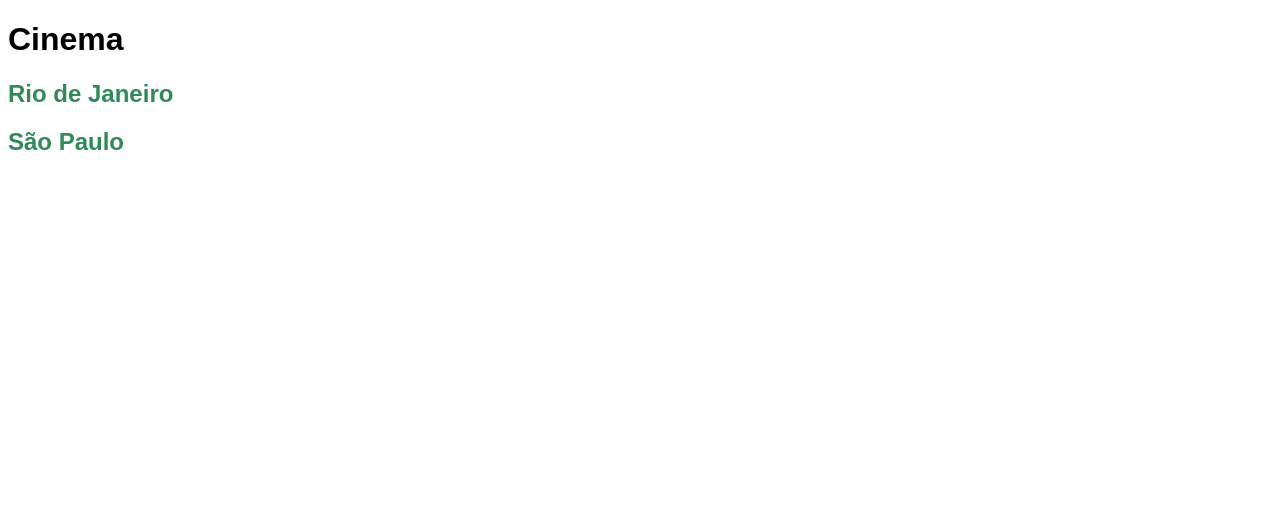
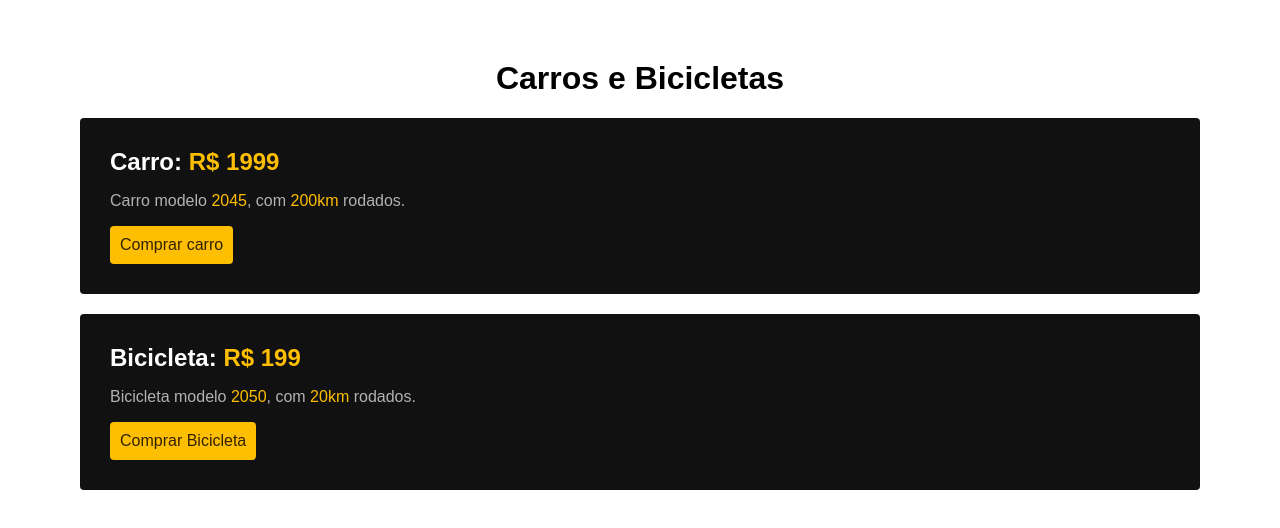
Before and after one commit to Leonddbr/HTML, a plain HTML site: page index.html in a window 1280 px wide. Drawn offline with Linux system fonts and the light colour scheme.

Commit message:
Carros e Bicicletas

```diff
--- a/index.html
+++ b/index.html
@@ -4,14 +4,22 @@
 <head>
     <meta charset="UTF-8">
     <meta name="viewport" content="width=device-width, initial-scale=1.0">
-    <title>Cinema</title>
+    <title>Carros e Bicicletas</title>
     <link rel="stylesheet" href="style.css">
 </head>
 
 <body>
-    <h1>Cinema</h1>
-    <h2><a href="/estados/rj.html">Rio de Janeiro</a></h2>
-    <h2><a href="/estados/sp.html">São Paulo</a></h2>
+    <h1>Carros e Bicicletas</h1>
+    <div>
+        <h2>Carro: <span class="numeral">R$ 1999</span></h2>
+        <p>Carro modelo <span class="numeral">2045</span>, com <span class="numeral">200km</span> rodados.</p>
+        <a href="/">Comprar carro</a>
+    </div>
+    <div>
+        <h2>Bicicleta: <span class="numeral">R$ 199</span></h2>
+        <p>Bicicleta modelo <span class="numeral">2050</span>, com <span class="numeral">20km</span> rodados.</p>
+        <a href="/">Comprar Bicicleta</a>
+    </div>
 </body>
 
 </html>
--- a/style.css
+++ b/style.css
@@ -1,23 +1,39 @@
-.hoje{
-  color: darkred;
+body {
+  margin: 0px;
+  font-family: Arial, Helvetica, sans-serif;
 }
 
-.amanha{
-  color: darkblue;
+h1 {
+  text-align: center;
+  margin-top: 60px;
 }
 
-a{
-  text-decoration: none;
+h2 {
+  color: white;
+  margin: 0px;
 }
 
-h2 a{
-  color: seagreen;
+div {
+  background-color: #111;
+  border-radius: 4px;
+  margin: 20px 80px;
+  padding: 30px;
 }
 
-p{
-  font-size: 20px;
+p {
+  color: #b2b2b2;
 }
 
-*{
+.numeral {
+  color: #febe01;
+}
+
+a {
   font-family: Arial, Helvetica, sans-serif;
+  display: inline-block;
+  padding: 10px;
+  text-decoration: none;
+  color: #332200;
+  background-color: #febe01;
+  border-radius: 4px;
 }
```
Also changed, not shown: estados/rj.html (deleted, +0 -19 lines), estados/sp.html (deleted, +0 -19 lines).
